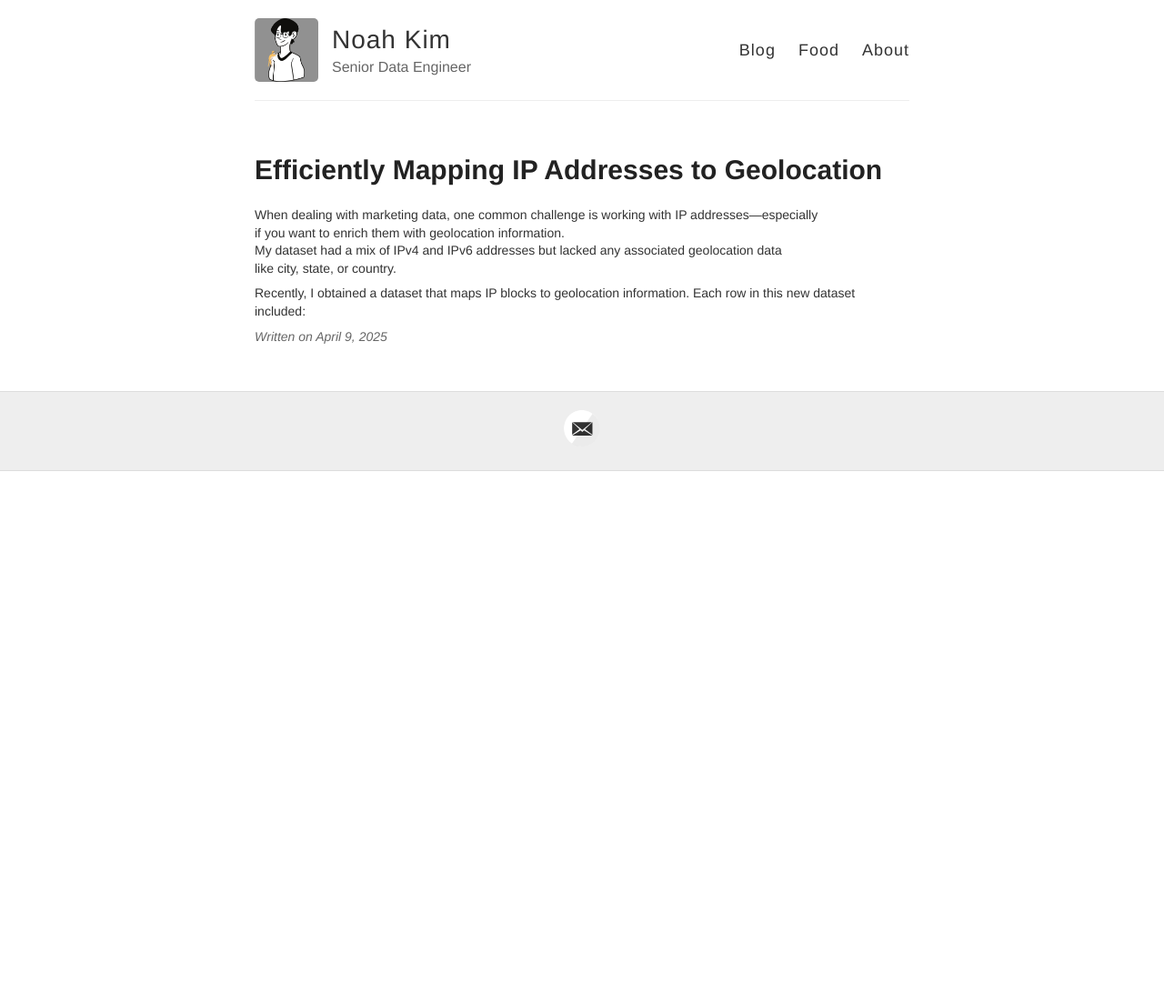
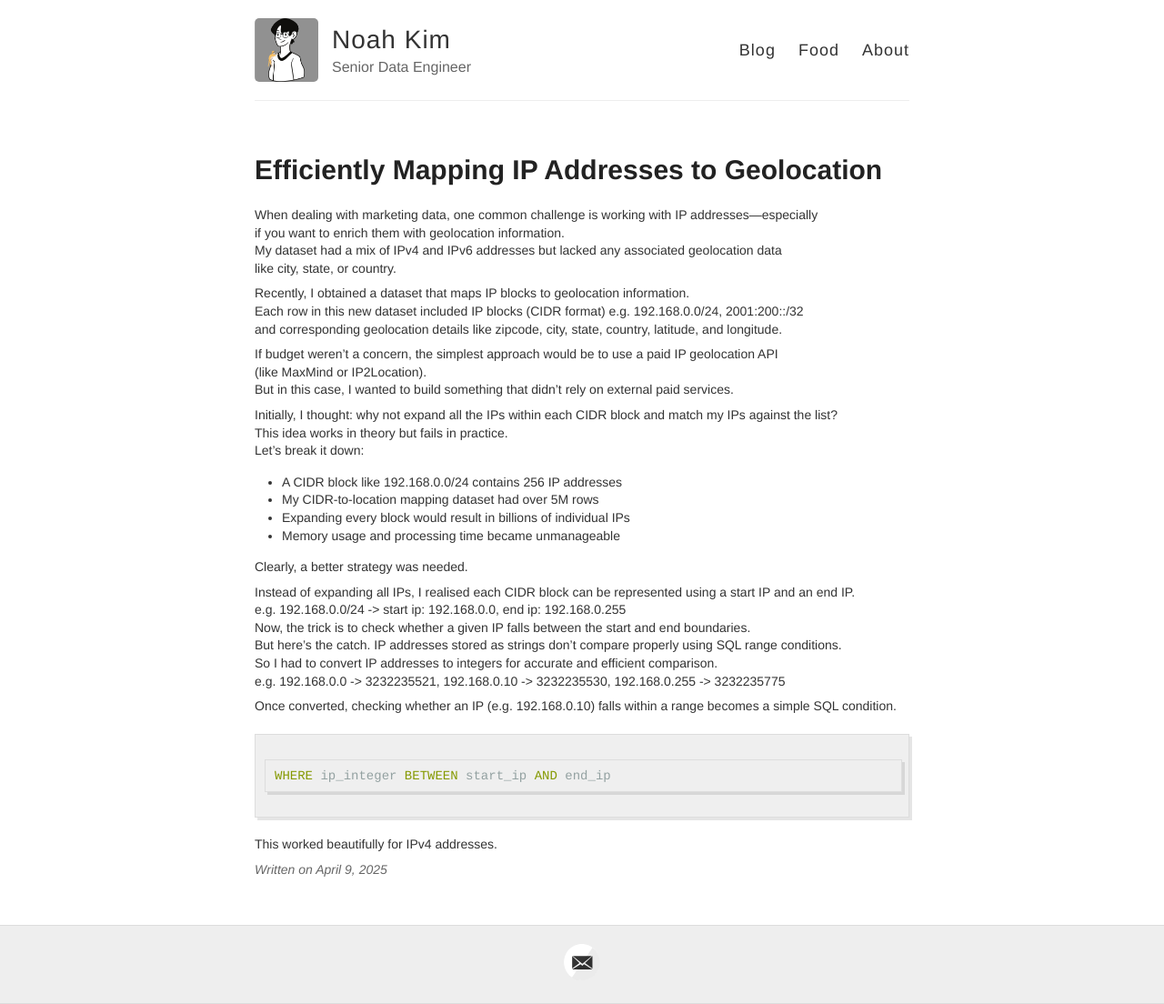
Before and after one commit to noahtjkim/noahtjkim.github.io, a Jekyll site: the page built from _posts/2025-04-09-Efficiently-Mapping-IP-to-Geolocation.md, in a window 1280 px wide. Shown: the whole page at 91% size. Built offline with Jekyll 4.4.1, drawn with Linux system fonts in a browser that asks for light colours; before the commit the page ends 900 px from its top, so only the background shows below that.

Commit message:
Update 2025-04-09-Efficiently-Mapping-IP-to-Geolocation.md

````diff
--- a/_posts/2025-04-09-Efficiently-Mapping-IP-to-Geolocation.md
+++ b/_posts/2025-04-09-Efficiently-Mapping-IP-to-Geolocation.md
@@ -9,4 +9,33 @@ if you want to enrich them with geolocation information.
 My dataset had a mix of IPv4 and IPv6 addresses but lacked any associated geolocation data
 like city, state, or country.
 
-Recently, I obtained a dataset that maps IP blocks to geolocation information. Each row in this new dataset included:
+Recently, I obtained a dataset that maps IP blocks to geolocation information.
+Each row in this new dataset included IP blocks (CIDR format) e.g. 192.168.0.0/24, 2001:200::/32
+and corresponding geolocation details like zipcode, city, state, country, latitude, and longitude.
+
+If budget weren’t a concern, the simplest approach would be to use a paid IP geolocation API
+(like MaxMind or IP2Location).
+But in this case, I wanted to build something that didn’t rely on external paid services.
+
+Initially, I thought: why not expand all the IPs within each CIDR block and match my IPs against the list?
+This idea works in theory but fails in practice.
+Let’s break it down:
+- A CIDR block like 192.168.0.0/24 contains 256 IP addresses
+- My CIDR-to-location mapping dataset had over 5M rows
+- Expanding every block would result in billions of individual IPs
+- Memory usage and processing time became unmanageable
+
+Clearly, a better strategy was needed.
+
+Instead of expanding all IPs, I realised each CIDR block can be represented using a start IP and an end IP.
+e.g. 192.168.0.0/24 -> start ip: 192.168.0.0, end ip: 192.168.0.255
+Now, the trick is to check whether a given IP falls between the start and end boundaries.
+But here's the catch. IP addresses stored as strings don't compare properly using SQL range conditions.
+So I had to convert IP addresses to integers for accurate and efficient comparison.
+e.g. 192.168.0.0 -> 3232235521, 192.168.0.10 -> 3232235530, 192.168.0.255 -> 3232235775
+
+Once converted, checking whether an IP (e.g. 192.168.0.10) falls within a range becomes a simple SQL condition.
+```sql
+WHERE ip_integer BETWEEN start_ip AND end_ip
+```
+This worked beautifully for IPv4 addresses.
````
